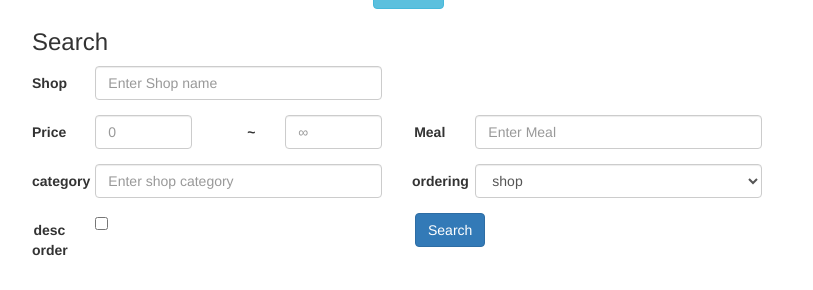
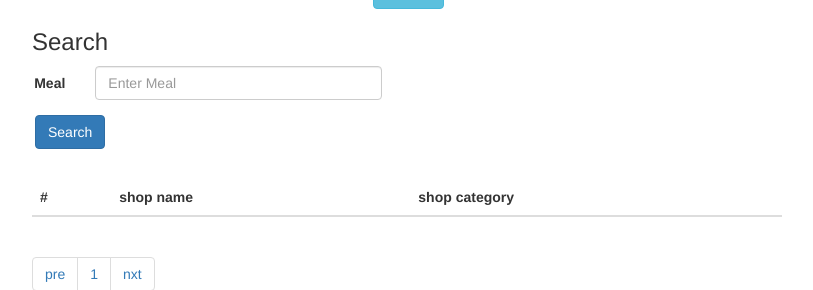
Before and after one commit to gelo-gels/quisite-ordering-system, a Flask app: template templates/userpage.html in a window 1280 px wide. Shown: the part 195-485 px from the top of the page, without its empty margins (38-851 px from the left). Run offline with Flask 3, Linux system fonts and the light colour scheme; the template is opened without the code that fills it, so the values that code supplies are empty; some libraries are stand-ins or nearby versions.

Commit message:
commit changes of my userpage

```diff
--- a/templates/userpage.html
+++ b/templates/userpage.html
@@ -116,40 +116,9 @@
         <h3>Search</h3>
         <div class=" row  col-xs-8">
           <form class="form-horizontal" action="/action_page.php" method="post" id="search_form">
-            <div class="form-group">
-              <label class="control-label col-sm-1" for="Shop">Shop</label>
-              <div class="col-sm-5">
-                <input type="text" class="form-control" name="shop" placeholder="Enter Shop name">
-              </div>
-              <!-- <label class="control-label col-sm-1" for="distance">distance</label>
-              <div class="col-sm-5">
-
-
-                <select class="form-control" name="sel1">
-                  <option value="%">Select</option>
-                  <option>near</option>
-                  <option>medium </option>
-                  <option>far</option>
-
-                </select>
-              </div> -->
-
-            </div>
 
             <div class="form-group">
 
-              <label class="control-label col-sm-1" for="Price">Price</label>
-              <div class="col-sm-2">
-
-                <input type="number" class="form-control" name="price_low" placeholder="0">
-
-              </div>
-              <label class="control-label col-sm-1" for="~">~</label>
-              <div class="col-sm-2">
-
-                <input type="number" class="form-control" name="price_high" placeholder="∞">
-
-              </div>
               <label class="control-label col-sm-1" for="Meal">Meal</label>
               <div class="col-sm-5">
                 <input type="text" class="form-control" name="meal" placeholder="Enter Meal">
@@ -157,28 +126,9 @@
             </div>
 
             <div class="form-group">
-              <label class="control-label col-sm-1" for="category"> category</label>
-              <div class="col-sm-5">
-                <input type="text" class="form-control" name="category" placeholder="Enter shop category">
-              </div>
-
-              <label class="control-label col-sm-1" for="order">ordering</label>
-              <div class="col-sm-5">
-                <select class="form-control" name="ordering">
-                  <option>shop</option>
-                  <option>distance </option>
-                  <option>category</option>
-                </select>
-              </div>
-
-            </div>
-            <div class="form-group">
-              <label class="control-label col-sm-1" for="desc order">desc order</label>
-              <div class="col-sm-5">
-                <input type="checkbox" class="form-check-input" id="desc">
-              </div>
               <button type="submit" style="margin-left: 18px;" class="btn btn-primary">Search</button>
             </div>
+
           </form>
           <script type="text/javascript">
             // var lat = 0.0, lon = 0.0;
```
